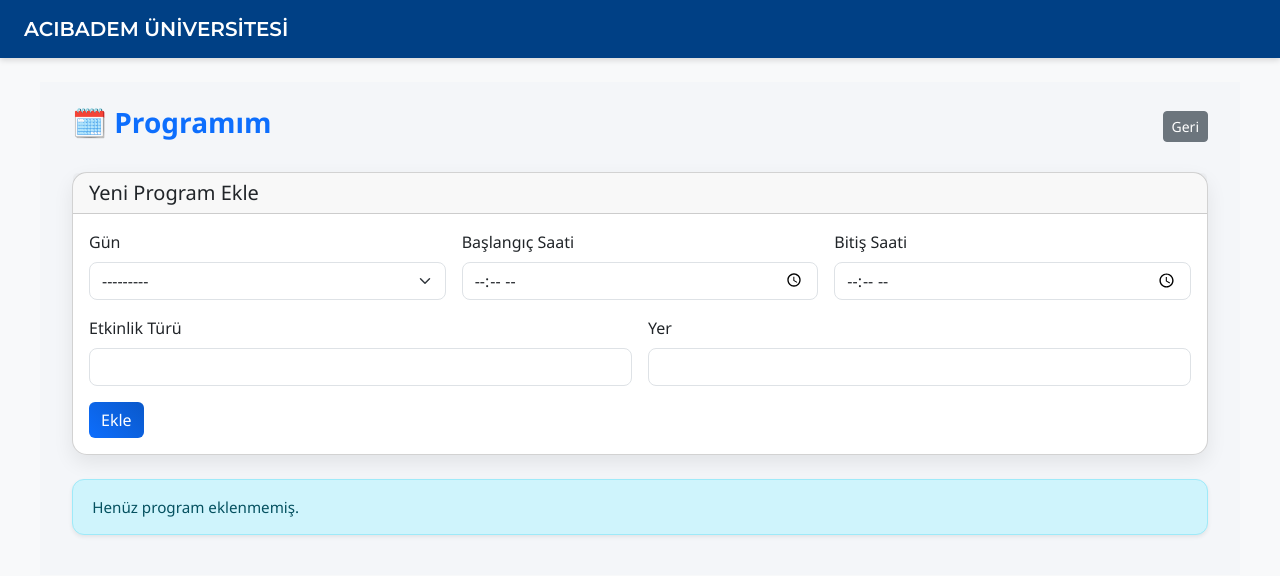
After one commit to EmirhanTopal/popeyes-obs-system, a Django app: template templates/teachers/manage_schedule.html in a window 1280 px wide. The commit adds this page. Shown: the top 576 px of the page. Run offline with Django 5.2, Linux system fonts and the light colour scheme; the template is opened without the code that fills it: values that come from a table or form of the project are taken from there, others are empty; some libraries are stand-ins or nearby versions.

Commit message:
Teacher Dashboard - Courses - Schedule sayfaları (Teacher Part1)
Teacher dashboard sayfası düzenlendi.

Teacher'ın "Derslerim" sayfası düzenlendi: HTML ve CSS eklendi. (course_management.html&course_management_css)

Teacher'ın "Programım" sayfası düzenlendi: HTML ve CSS eklendi. (pip install django-widget-tweaks). (manage_schedule.html&manage_schedule.css)

Düzenlemeler devam edecek.

```diff
--- a/popeyes/settings.py
+++ b/popeyes/settings.py
@@ -58,6 +58,7 @@ INSTALLED_APPS = [
     "grades",
     "courses",
     'outcomes',
+    'widget_tweaks',
 ]
 
 MIDDLEWARE = [
--- /dev/null
+++ b/static/css/teacher/manage_schedule.css
@@ -0,0 +1,61 @@
+.schedule-container {
+    background: #f4f6f9;
+    font-family: "Segoe UI", Arial, sans-serif;
+    max-width: 1200px;
+    margin: 0 auto;
+    padding: 2rem;
+    color: #333;
+}
+
+/* Kartlar */
+.schedule-container .card {
+    border-radius: 15px;
+    background-color: #fff;
+    box-shadow: 0 8px 20px rgba(0,0,0,0.08);
+    transition: all 0.3s ease;
+    animation: fadeIn 0.4s ease-in-out;
+}
+
+.schedule-container .card:hover {
+    transform: translateY(-5px);
+    box-shadow: 0 12px 28px rgba(0,0,0,0.12);
+}
+
+/* Form elemanları */
+.schedule-container .form-control,
+.schedule-container .form-select {
+    border-radius: 8px;
+}
+
+/* Butonlar */
+.schedule-container .btn-primary {
+    background: linear-gradient(45deg, #0d6efd, #0a58ca);
+    border: none;
+    transition: all 0.3s ease;
+}
+
+.schedule-container .btn-primary:hover {
+    transform: translateY(-2px);
+    box-shadow: 0 6px 14px rgba(0,0,0,0.08);
+}
+
+/* Alert */
+.schedule-container .alert {
+    border-radius: 12px;
+    padding: 1rem 1.2rem;
+    font-size: 0.95rem;
+    box-shadow: 0 4px 12px rgba(0,0,0,0.05);
+}
+
+/* Animasyon */
+@keyframes fadeIn {
+    from { opacity: 0; transform: translateY(8px); }
+    to { opacity: 1; transform: translateY(0); }
+}
+
+/* Responsive */
+@media (max-width: 768px) {
+    .schedule-container .row > .col-md-6 {
+        flex: 100%;
+    }
+}
--- a/teachers/views.py
+++ b/teachers/views.py
@@ -133,7 +133,9 @@ def manage_schedule(request):
     if request.session.get("role") != "TEACHER":
         return redirect("login")
 
-    teacher = Teacher.objects.filter(user=request.user).first()
+    username = request.session.get("username")
+
+    teacher = Teacher.objects.filter(user__username=username).first()
 
     if not teacher:
         messages.error(request, "Öğretmen profili bulunamadı.")
@@ -152,7 +154,7 @@ def manage_schedule(request):
     else:
         form = TeacherScheduleForm()
 
-    return render(request, "teachers/schedule.html", {
+    return render(request, "teachers/manage_schedule.html", {
         "teacher": teacher,
         "schedules": schedules,
         "form": form,
--- /dev/null
+++ b/templates/teachers/manage_schedule.html
@@ -0,0 +1,100 @@
+{% extends "base.html" %}
+{% load static %}
+{% load widget_tweaks %}
+
+
+{% block extra_css %}
+<link rel="stylesheet" href="{% static 'css/teacher/manage_schedule.css' %}">
+{% endblock %}
+
+{% block content %}
+
+<div class="schedule-container py-4">
+
+    <!-- Başlık ve geri butonu -->
+    <div class="d-flex justify-content-between align-items-center mb-4">
+        <h3 class="fw-bold text-primary">🗓️ Programım</h3>
+        <a href="{% url 'teachers:dashboard' %}" class="btn btn-secondary btn-sm">Geri</a>
+    </div>
+
+    <!-- Mesajlar -->
+    {% if messages %}
+        {% for message in messages %}
+            <div class="alert alert-{{ message.tags }} shadow-sm">
+                {{ message }}
+            </div>
+        {% endfor %}
+    {% endif %}
+
+    <!-- Program ekleme formu -->
+    <div class="card mb-4">
+        <div class="card-header">
+            <h5 class="mb-0">Yeni Program Ekle</h5>
+        </div>
+        <div class="card-body">
+            <form method="post" class="row g-3">
+                {% csrf_token %}
+
+                <div class="col-md-4">
+                    <label for="day_of_week" class="form-label">Gün</label>
+                    {{ form.day_of_week|add_class:"form-select" }}
+                </div>
+
+                <div class="col-md-4">
+                    <label for="start_time" class="form-label">Başlangıç Saati</label>
+                    {{ form.start_time|add_class:"form-control" }}
+                </div>
+
+                <div class="col-md-4">
+                    <label for="end_time" class="form-label">Bitiş Saati</label>
+                    {{ form.end_time|add_class:"form-control" }}
+                </div>
+
+                <div class="col-md-6">
+                    <label for="activity_type" class="form-label">Etkinlik Türü</label>
+                    {{ form.activity_type|add_class:"form-control" }}
+                </div>
+
+                <div class="col-md-6">
+                    <label for="location" class="form-label">Yer</label>
+                    {{ form.location|add_class:"form-control" }}
+                </div>
+
+                <div class="col-12">
+                    <button type="submit" class="btn btn-primary">Ekle</button>
+                </div>
+
+            </form>
+        </div>
+    </div>
+
+    <!-- Mevcut programlar -->
+    <div class="row">
+        {% if schedules %}
+            {% for schedule in schedules %}
+            <div class="col-md-6 col-lg-4 mb-4">
+                <div class="card shadow-sm h-100">
+                    <div class="card-body">
+                        <h6 class="card-title mb-1">{{ schedule.get_day_of_week_display }}</h6>
+                        <p class="text-muted mb-1">
+                            {{ schedule.start_time }} - {{ schedule.end_time }}
+                        </p>
+                        <p class="text-muted mb-0">
+                            <strong>{{ schedule.activity_type }}</strong> | {{ schedule.location }}
+                        </p>
+                    </div>
+                </div>
+            </div>
+            {% endfor %}
+        {% else %}
+            <div class="col-12">
+                <div class="alert alert-info shadow-sm">
+                    Henüz program eklenmemiş.
+                </div>
+            </div>
+        {% endif %}
+    </div>
+
+</div>
+
+{% endblock %}
```
Also changed, not shown: static/css/teacher/course_management.css (added, +111 -0 lines), static/css/teacher/dashboard.css (added, +120 -0 lines), templates/teachers/course_management.html (+9 -23 lines), templates/teachers/dashboard.html (+12 -70 lines).
